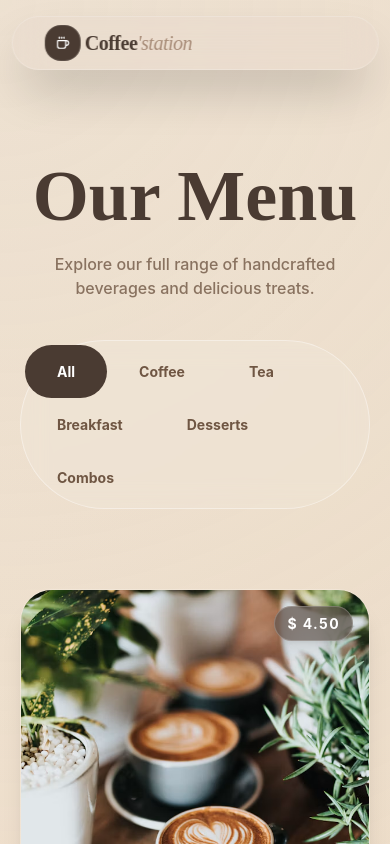
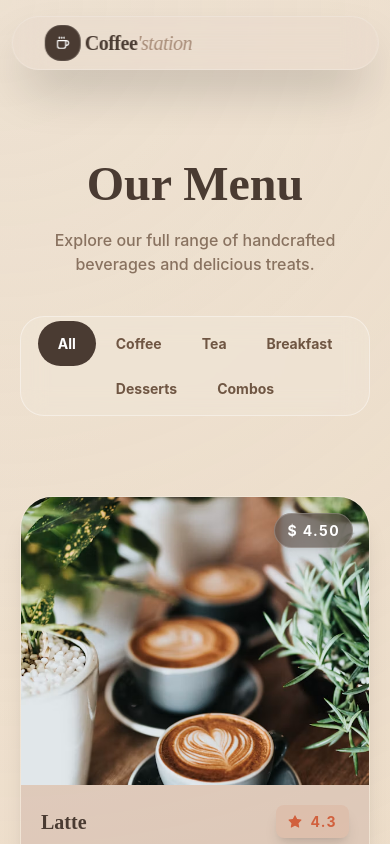
Before and after one commit to rachel0623123/coffee_station_rachel, a React (Vite) app: page /product in a window 390 px wide. Shown: the top 844 px of the page. Built offline with nearby package versions, Linux system fonts and the light colour scheme.

Commit message:
feat: make collection page reponsive

```diff
--- a/src/app/index.css
+++ b/src/app/index.css
@@ -39,7 +39,7 @@
         @apply p-2.5 bg-white/5 rounded-xl hover:bg-white/10 transition-colors border border-white/10 flex items-center justify-center gap-2 text-sm
     }
     .chip{
-        @apply px-8 py-4 rounded-full text-sm font-bold transition-all duration-300  bg-transparent text-coffee-800 hover:bg-white/40 hover:text-coffee-900
+        @apply shrink-0 whitespace-nowrap px-5 py-3 sm:px-8 sm:py-4 rounded-full text-sm font-bold transition-all duration-300  bg-transparent text-coffee-800 hover:bg-white/40 hover:text-coffee-900
     }
     .timeSlot{
         @apply px-5 py-3 rounded-xl text-base font-medium transition-all border bg-white/40 text-coffee-900 border-white/40 hover:bg-white/50
@@ -115,7 +115,7 @@
         @apply text-coffee-800/80 max-w-2xl mx-auto text-base sm:text-lg font-medium
     }
     .pageHeader{
-         @apply text-7xl font-serif font-bold text-coffee-900 font-bold mb-5
+         @apply text-5xl sm:text-6xl lg:text-7xl font-serif font-bold text-coffee-900 mb-5
     }
     .labelText {
         @apply text-sm font-bold text-coffee-900 uppercase tracking-wide ml-2
--- a/src/pages/productPage/section/NavFilter.tsx
+++ b/src/pages/productPage/section/NavFilter.tsx
@@ -25,7 +25,7 @@ function NavFilter({
                 <h2 className="pageHeader">Our Menu</h2>
                 <p className="sectionText">Explore our full range of handcrafted beverages and delicious treats.</p>
             </div>
-            <div className="p-1 bg-white/10 rounded-full border border-white/40 glass ">
+            <div className="flex flex-wrap justify-center p-1 bg-white/10 rounded-3xl md:rounded-full border border-white/40 glass">
                 {
                     categories.map((item) => (
                         <Chip key={item} content = {item} variant ={selectedCategory === item ? "selected": ""} onClick = {()=>onCategoryChange(item)}/>
--- a/src/pages/productPage/section/Products.tsx
+++ b/src/pages/productPage/section/Products.tsx
@@ -15,7 +15,7 @@ function Products({selectedCategory} : ProductsProps){
             <div className="w-full max-w-[1536px] pb-20">
                 <div className="grid w-full grid-cols-1 gap-6 sm:grid-cols-2 lg:grid-cols-3 xl:grid-cols-4">
                     { showCoffees.length == 0 ? (
-                        <p className="sectionText text-center">
+                        <p className="sectionText text-center col-span-full">
                             No items in {selectedCategory} yet. Check back soon!
                         </p>
                         ) : (
```
